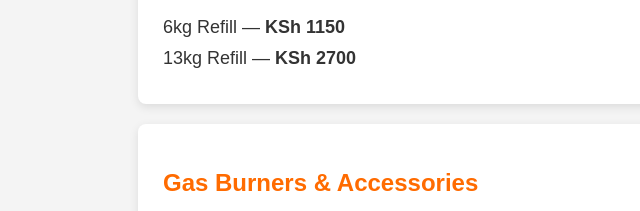
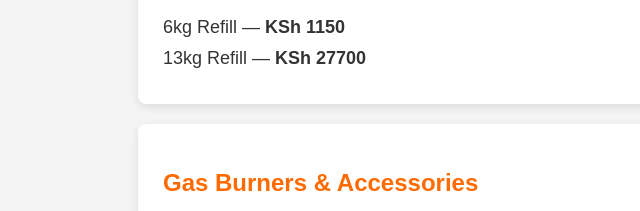
Before and after one commit to romicemitton-pixel/QUICK-FIX-GAS-SUPPLIERS, a plain HTML site: page index.html in a window 1280 px wide. Shown: the part 448-659 px from the top of the page, 52-692 px from the left. Drawn offline with Linux system fonts and the light colour scheme.

Commit message:
Update 13kg refill price in index.html
Corrected the price for the 13kg refill from KSh 2700 to KSh 27700.

```diff
--- a/index.html
+++ b/index.html
@@ -166,7 +166,7 @@ iframe{
 <div class="section">
 <h2>Gas Prices</h2>
 <p class="price">6kg Refill — <b>KSh 1150</b></p>
-<p class="price">13kg Refill — <b>KSh 2700</b></p>
+<p class="price">13kg Refill — <b>KSh 27700</b></p>
 </div>
 
 <div class="section">
```
